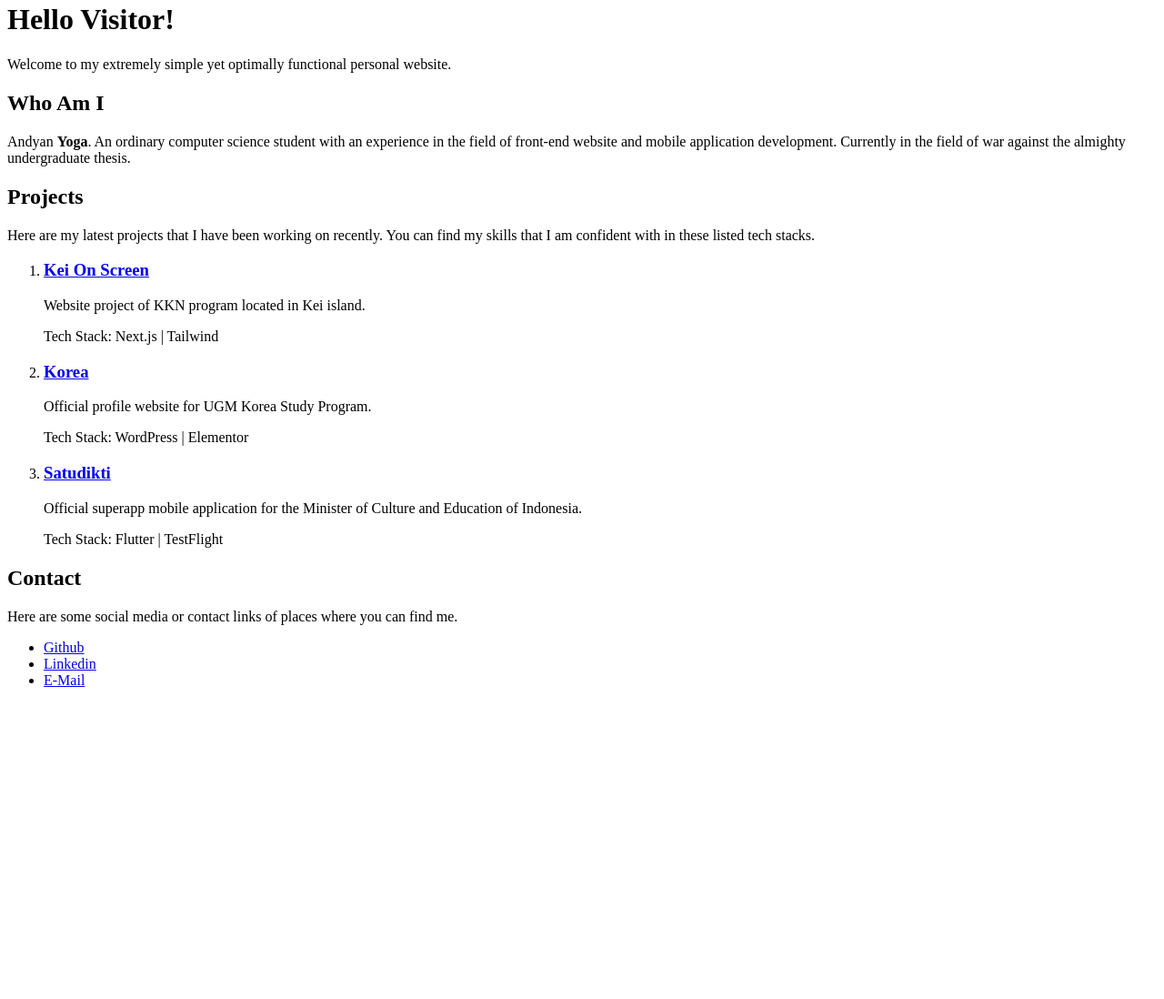
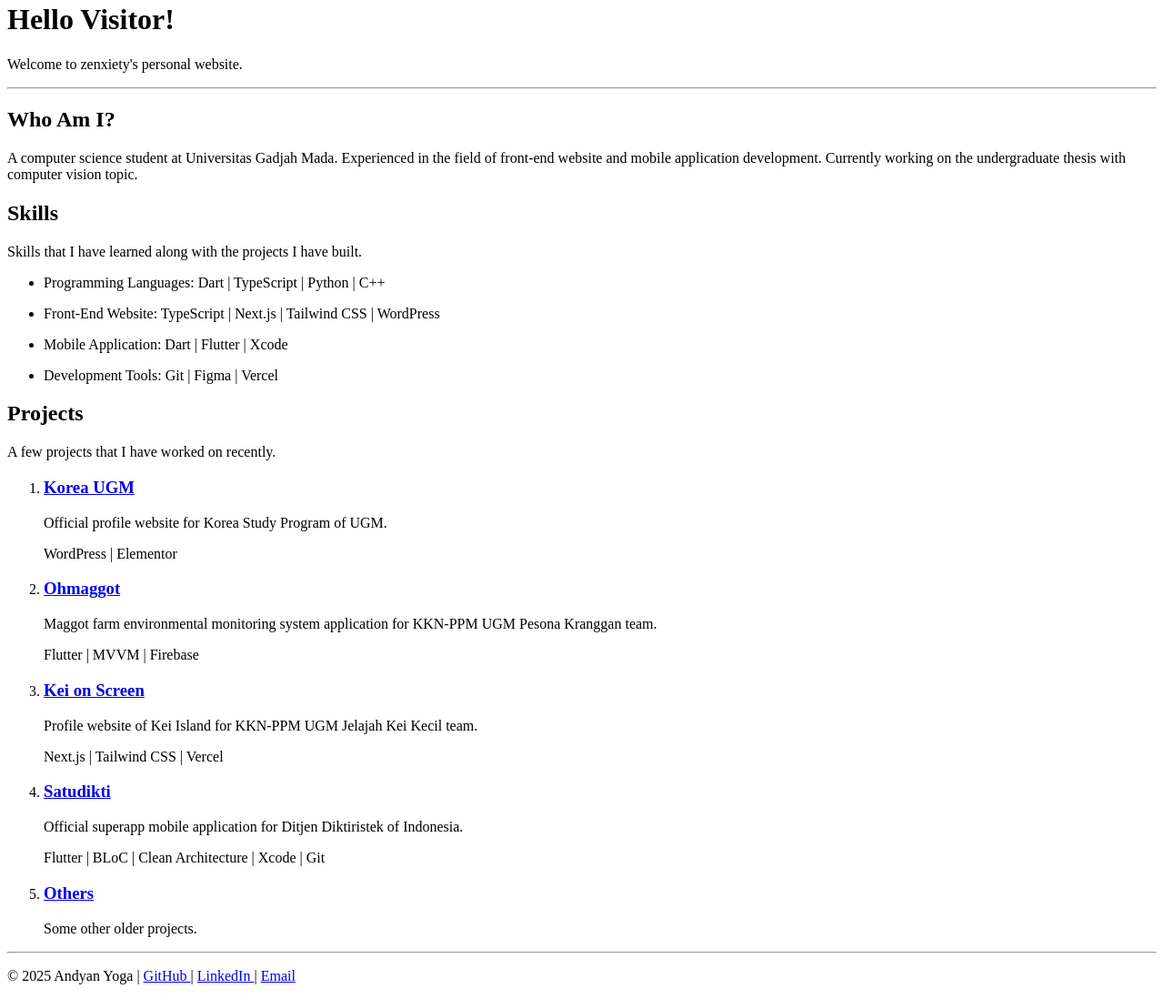
Before and after one commit to zenxiety/zenxiety.github.io, a plain HTML site: page index.html in a window 1280 px wide. Shown: the part 18-1116 px from the top of the page at 91% size. Before the commit the page ends 800 px from the top, so only its background shows below. Drawn offline with Linux system fonts and the light colour scheme.

Commit message:
fix: html - head & content

```diff
--- a/index.html
+++ b/index.html
@@ -3,79 +3,172 @@
     <head>
         <meta charset="UTF-8" />
         <meta name="viewport" content="width=device-width, initial-scale=1.0" />
-        <title>Website</title>
+
+        <title>Andyan Yoga | Personal Website</title>
+        <meta
+            name="description"
+            content="zenxiety's personal plain html + css website"
+        />
+
+        <link rel="stylesheet" href="style.css" />
+        <link rel="shortcut icon" href="favicon.svg" type="image/svg+xml" />
     </head>
+
     <body>
+        <!-- Oh hi. You're finally here. -->
+
+        <main>
             <h1>Hello Visitor!</h1>
+            <p>Welcome to zenxiety's personal website.</p>
+        </main>
+
+        <hr />
+
+        <section>
+            <h2>Who Am I?</h2>
             <p>
-            Welcome to my extremely simple yet optimally functional personal
-            website.
+                A computer science student at Universitas Gadjah Mada.
+                Experienced in the field of front-end website and mobile
+                application development. Currently working on the undergraduate
+                thesis with computer vision topic.
             </p>
+        </section>
 
-        <h2>Who Am I</h2>
+        <section>
+            <h2>Skills</h2>
             <p>
-            Andyan <b>Yoga</b>. An ordinary computer science student with an
-            experience in the field of front-end website and mobile application
-            development. Currently in the field of war against the almighty
-            undergraduate thesis.
+                Skills that I have learned along with the projects I have built.
             </p>
+            <ul>
+                <li>
+                    <p>
+                        Programming Languages: Dart | TypeScript | Python | C++
+                    </p>
+                </li>
+                <li>
+                    <p>
+                        Front-End Website: TypeScript | Next.js | Tailwind CSS |
+                        WordPress
+                    </p>
+                </li>
+                <li>
+                    <p>Mobile Application: Dart | Flutter | Xcode</p>
+                </li>
+                <li>
+                    <p>Development Tools: Git | Figma | Vercel</p>
+                </li>
+            </ul>
+        </section>
 
+        <section>
             <h2>Projects</h2>
-        <p>
-            Here are my latest projects that I have been working on recently.
-            You can find my skills that I am confident with in these listed tech
-            stacks.
-        </p>
+            <p>A few projects that I have worked on recently.</p>
             <ol>
                 <li>
                     <h3>
-                    <a target="_blank" href="https://keionscreen.com"
-                        >Kei On Screen</a
+                        <a
+                            target="_blank"
+                            rel="noopener noreferrer"
+                            href="https://korea.fib.ugm.ac.id"
                         >
+                            Korea UGM
+                        </a>
                     </h3>
-                <p>Website project of KKN program located in Kei island.</p>
-                <p>Tech Stack: Next.js | Tailwind</p>
-            </li>
-            <li>
-                <h3>
-                    <a target="_blank" href="https://korea.fib.ugm.ac.id"
-                        >Korea</a
-                    >
-                </h3>
-                <p>Official profile website for UGM Korea Study Program.</p>
-                <p>Tech Stack: WordPress | Elementor</p>
+                    <p>
+                        Official profile website for Korea Study Program of UGM.
+                    </p>
+                    <p>WordPress | Elementor</p>
                 </li>
                 <li>
                     <h3>
                         <a
                             target="_blank"
-                        href="https://apps.apple.com/id/app/satudikti/id1602908796"
-                        >Satudikti</a
+                            rel="noopener noreferrer"
+                            href="https://drive.google.com/drive/folders/15cAenqc92SPzyp5Y8eoE8cRcdKrYCY2k?usp=sharing"
                         >
+                            Ohmaggot
+                        </a>
                     </h3>
                     <p>
-                    Official superapp mobile application for the Minister of
-                    Culture and Education of Indonesia.
+                        Maggot farm environmental monitoring system application
+                        for KKN-PPM UGM Pesona Kranggan team.
                     </p>
-                <p>Tech Stack: Flutter | TestFlight</p>
+                    <p>Flutter | MVVM | Firebase</p>
+                </li>
+                <li>
+                    <h3>
+                        <a
+                            target="_blank"
+                            rel="noopener noreferrer"
+                            href="https://kei-web-azure.vercel.app"
+                        >
+                            Kei on Screen
+                        </a>
+                    </h3>
+                    <p>
+                        Profile website of Kei Island for KKN-PPM UGM Jelajah
+                        Kei Kecil team.
+                    </p>
+                    <p>Next.js | Tailwind CSS | Vercel</p>
+                </li>
+                <li>
+                    <h3>
+                        <a
+                            target="_blank"
+                            rel="noopener noreferrer"
+                            href="https://apps.apple.com/id/app/satudikti/id1602908796"
+                        >
+                            Satudikti
+                        </a>
+                    </h3>
+                    <p>
+                        Official superapp mobile application for Ditjen
+                        Diktiristek of Indonesia.
+                    </p>
+                    <p>Flutter | BLoC | Clean Architecture | Xcode | Git</p>
+                </li>
+                <li>
+                    <h3>
+                        <a
+                            target="_blank"
+                            rel="noopener noreferrer"
+                            href="https://drive.google.com/file/d/1P_ny5unbvR83TWD_I67yPPark87565Af/view?usp=sharing"
+                        >
+                            Others
+                        </a>
+                    </h3>
+                    <p>Some other older projects.</p>
                 </li>
             </ol>
+        </section>
 
-        <h2>Contact</h2>
+        <hr />
+
+        <footer>
             <p>
-            Here are some social media or contact links of places where you can
-            find me.
+                © 2025 Andyan Yoga |
+                <a
+                    target="_blank"
+                    rel="noopener noreferrer"
+                    href="https://github.com/zenxiety"
+                >
+                    GitHub
+                </a>
+                |
+                <a
+                    target="_blank"
+                    rel="noopener noreferrer"
+                    href="https://linkedin.com/in/andyanyoga"
+                    >LinkedIn
+                </a>
+                |
+                <a
+                    target="_blank"
+                    rel="noopener noreferrer"
+                    href="mailto:andyanyoga22@gmail.com"
+                    >Email
+                </a>
             </p>
-        <ul>
-            <li>
-                <a href="github.com/zenxiety">Github</a>
-            </li>
-            <li>
-                <a href="linkedin.com/in/andyanyoga">Linkedin</a>
-            </li>
-            <li>
-                <a href="mailto:andyanyoga22@gmail.com">E-Mail</a>
-            </li>
-        </ul>
+        </footer>
     </body>
 </html>
```
Lines whose indentation alone changed are shown as unchanged.
